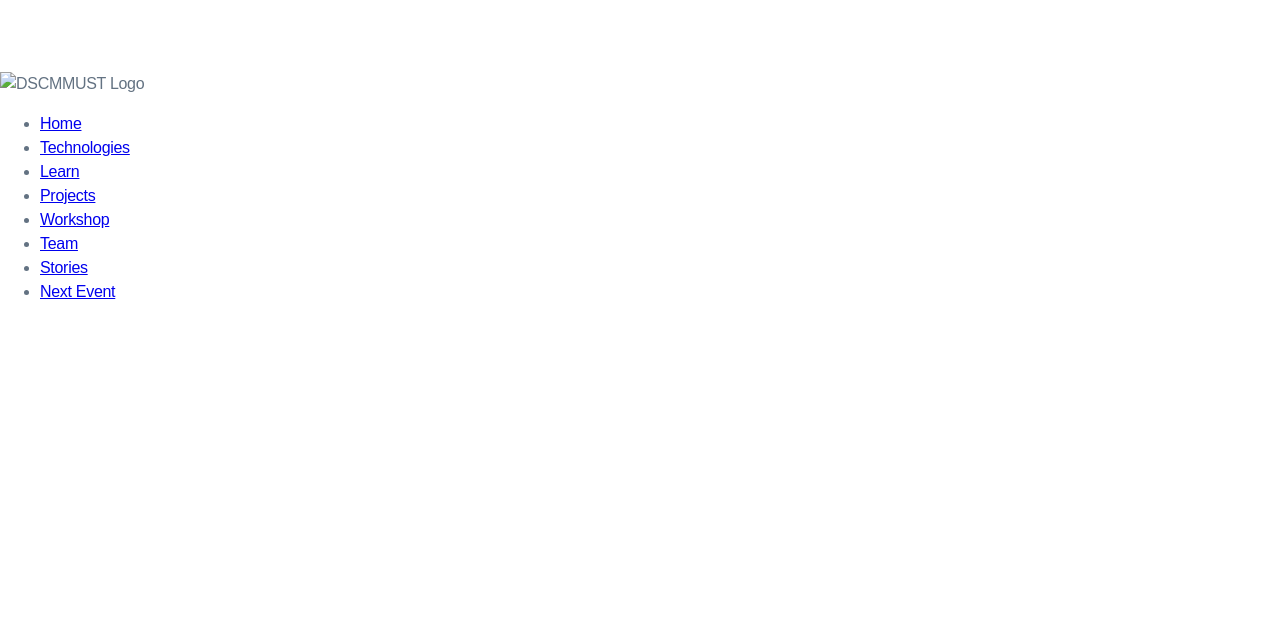
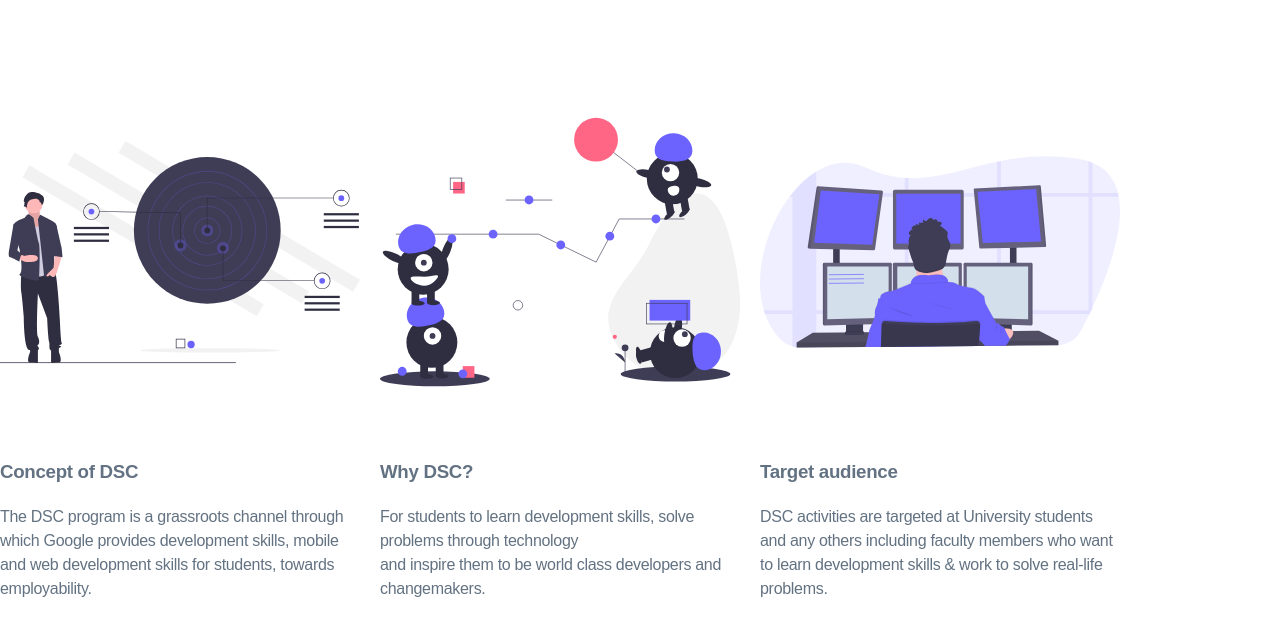
Before and after one commit to Vuyanzi/dscmmust, a plain HTML site: page index.html in a window 1280 px wide. Drawn offline with Linux system fonts and the light colour scheme; a web font is replaced by a local one.

Commit message:
Added css grid to goal, content and target section

```diff
--- a/css/style.css
+++ b/css/style.css
@@ -16,8 +16,52 @@ body{
     text-align: left;
     background-color: #fff;
     line-height: 1.5;
+    width: 980px;
 }
-
-*, ::after, ::before {
+.wrapper {
+    display: grid;
+    grid-template-columns: 1fr 1fr;
+    grid-template-rows: 100vh;
+    grid-gap: 20px;
+    grid-auto-rows: minmax(100px, auto);
+    align-content: center;
+}
+.goal{
+    grid-column: 1;
+    grid-row: 1;
+  }
+  .reason{
+    grid-column: 2 ;
+    grid-row: 1;
+  }
+  .target{
+    grid-column: 3;
+    grid-row: 1;
+  }
+  *, ::after, ::before {
     box-sizing: border-box;
 }
+#navbar-items ul li{
+    display: inline;
+}
+#logo{
+    float: left;
+}
+#navbar-items{
+    float: right;
+}
+#logo img{
+    height: 100px;
+    width: 250px;
+}
+/*card section*/
+.flex-container {
+    display: flex;
+    flex-direction: row;
+}
+.card:hover{
+    box-shadow:0 8px 16px 0 rgba(0, 0, 0, 0.2);
+}
+.media{
+    padding: 3rem;
+}
--- a/index.html
+++ b/index.html
@@ -17,24 +17,31 @@
 </head>
 <body>
     <header>
-        <nav>
-            <!-- navigation pane goes here -->
-            <div>
-                <img src="img/icon.png" alt="DSCMMUST Logo"/>
+        <!--card section -->
+            <div class="wrapper">
+                <div class="goal">
+                    <img src="img/Goals.svg" alt="Image showing goals" class="img-fluid" width="360" height="360">
+                    <h3 class="display-6">Concept of DSC</h3>
+                    <p class="lead">
+                    The DSC program is a grassroots channel through which Google provides development skills, mobile and web development skills for students, towards employability.
+                    </p>
+                </div>
+                <div class="reason">
+                    <img src="img/Team.svg" alt="Image showing goals" class="img-fluid" width="360" height="360">
+                    <h3 class="display-6">Why DSC?</h3>
+                    <p class="lead">
+                    For students to learn development skills, solve problems through technology<br/>
+                    and inspire them to be world class developers and changemakers.
+                    </p>
+                </div>
+                <div class="target">
+                    <img src="img/Audience.svg" alt="Image showing audience" class="img-fluid" width="360" height="360">
+                    <h3 class="display-6">Target audience</h3>
+                    <p class="lead">
+                    DSC activities are targeted at University students and any others including faculty members who want to learn development skills & work to solve real-life problems.
+                    </p>
+                </div>
             </div>
-            <div>
-                <ul>
-                    <li><a href="#">Home</a></li>
-                    <li><a href="#">Technologies</a></li>
-                    <li><a href="#">Learn</a></li>
-                    <li><a href="#">Projects</a></li>
-                    <li><a href="#">Workshop</a></li>
-                    <li><a href="#">Team</a></li>
-                    <li><a href="#">Stories</a></li>
-                    <li><a href="#">Next Event</a></li>
-                </ul>
-            </div>
-        </nav>
     </header>
     <footer>
 
```
